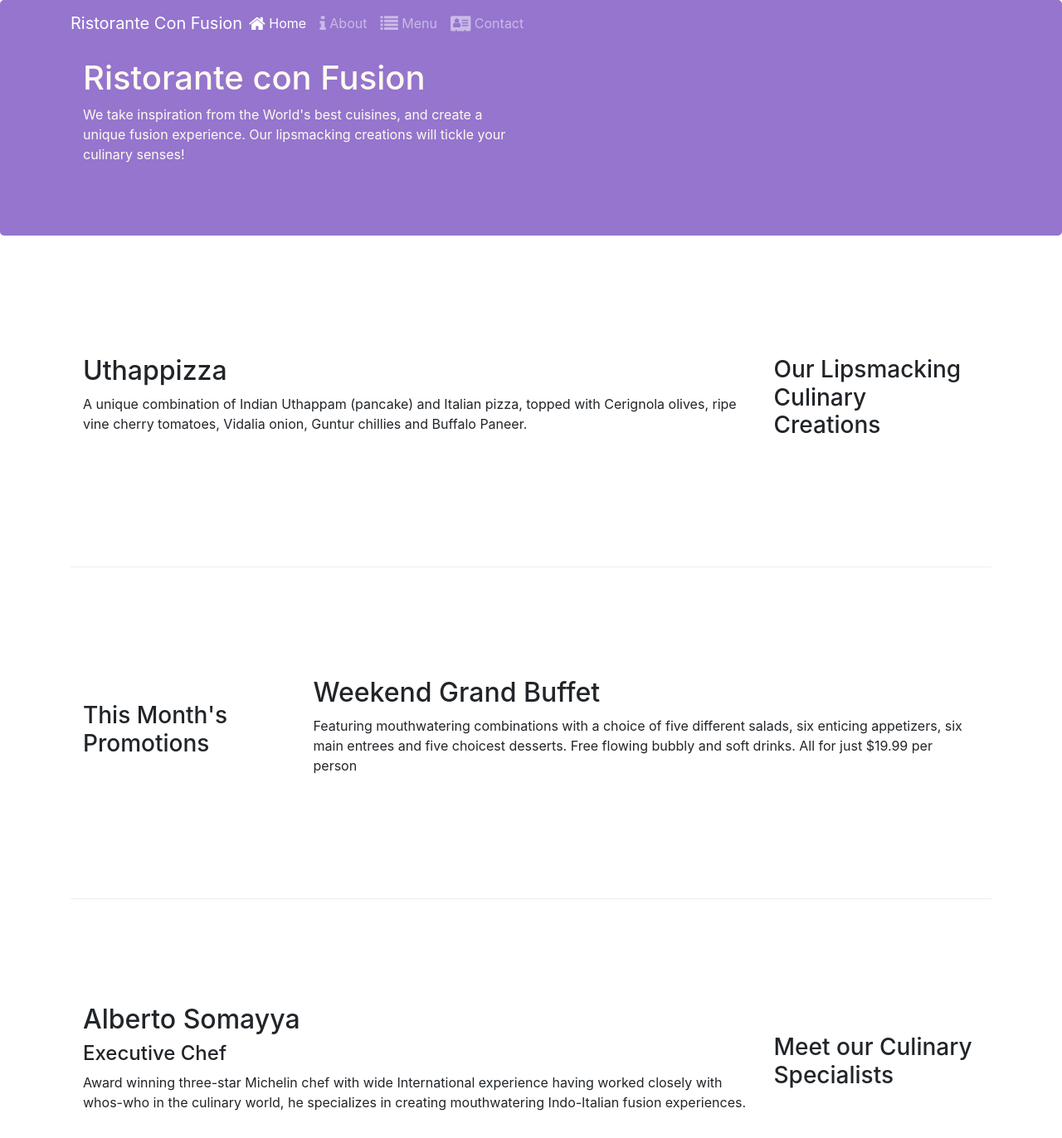
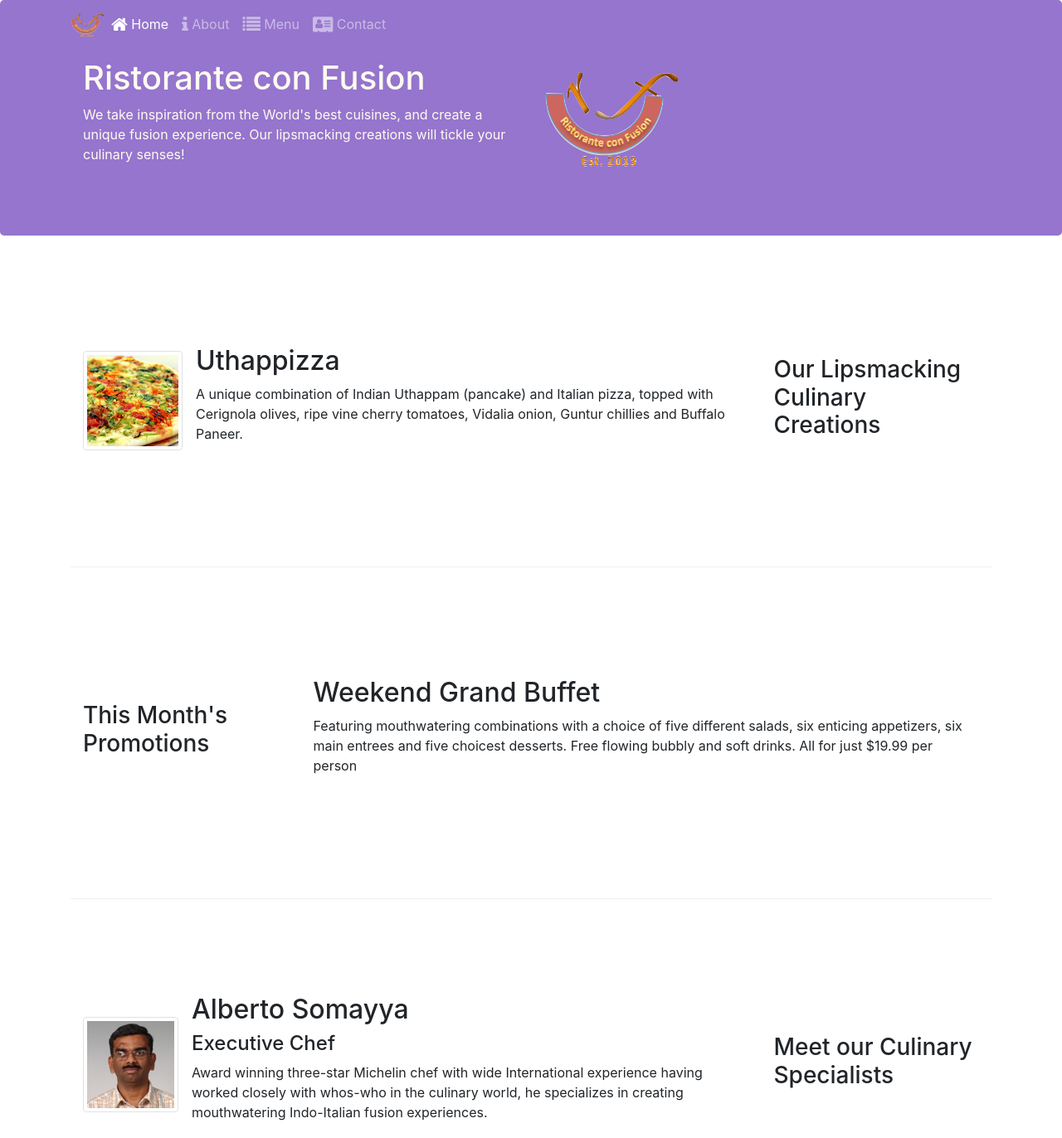
Before and after one commit to SanthoshVangapally/conFusion, a website: page index.html in a window 1280 px wide. Shown: the top 1372 px of the page at 83% size. Drawn offline with nearby package versions, Linux system fonts and the light colour scheme.

Commit message:
Images & Media

```diff
--- a/index.html
+++ b/index.html
@@ -21,7 +21,7 @@
             <button class="navbar-toggler" type="button" data-toggle="collapse" data-target="#Navbar">
                 <span class="navbar-toggler-icon"></span>
             </button>
-            <a class="navbar-brand mr-auto" href="#">Ristorante Con Fusion</a>
+            <a class="navbar-brand mr-auto" href="#"><img src="img/logo.png" height="30" width="41"></a>
             <div class="collapse navbar-collapse" id="Navbar">
                 <ul class="navbar-nav mr-auto">
                     <li class="nav-item active"><a class="nav-link" href="#"><span class="fa fa-home fa-lg"></span> Home</a></li>
@@ -39,7 +39,8 @@
                     <h1>Ristorante con Fusion</h1>
                     <p>We take inspiration from the World's best cuisines, and create a unique fusion experience. Our lipsmacking creations will tickle your culinary senses!</p>
                 </div>
-                <div class="col-12 col-sm">
+                <div class="col-12 col-sm align-self-center">
+                    <img src="img/logo.png" class="img-fluid">
                 </div>
             </div>
         </div>
@@ -51,8 +52,14 @@
                 <h3>Our Lipsmacking Culinary Creations</h3>
             </div>
             <div class="col col-sm order-sm-first col-md">
-                <h2>Uthappizza</h2>
-                <p>A unique combination of Indian Uthappam (pancake) and Italian pizza, topped with Cerignola olives, ripe vine cherry tomatoes, Vidalia onion, Guntur chillies and Buffalo Paneer.</p>
+                <div class="media">
+                    <img class="d-flex mr-3 img-thumbnail align-self-center"
+                    src="img/uthappizza.png" alt="uthappizza">
+                    <div class="media-body">
+                        <h2>Uthappizza</h2>
+                        <p>A unique combination of Indian Uthappam (pancake) and Italian pizza, topped with Cerignola olives, ripe vine cherry tomatoes, Vidalia onion, Guntur chillies and Buffalo Paneer.</p>
+                    </div>
+                </div>
             </div>
         </div>
 
@@ -72,9 +79,15 @@
                 <h3>Meet our Culinary Specialists</h3>
             </div>
             <div class="col col-sm order-sm-first col-md">
-                <h2>Alberto Somayya</h2>
-                <h4>Executive Chef</h4>
-                <p>Award winning three-star Michelin chef with wide International experience having worked closely with whos-who in the culinary world, he specializes in creating mouthwatering Indo-Italian fusion experiences. </p>
+                <div class="media">
+                    <img class="d-flex mr-3 img-thumbnail align-self-center"
+                    src="img/alberto.png" alt="alberto">
+                    <div class="media-body">
+                        <h2 class="mt-0">Alberto Somayya</h2>
+                        <h4>Executive Chef</h4>
+                        <p>Award winning three-star Michelin chef with wide International experience having worked closely with whos-who in the culinary world, he specializes in creating mouthwatering Indo-Italian fusion experiences. </p>
+                    </div>
+                </div>
             </div>
         </div>
     </div>
```
Also changed, not shown: aboutus.html (+4 -2 lines), contactus.html (+4 -2 lines), img/alberto.png (added), img/buffet.png (added), img/logo.png (added), img/uthappizza.png (added), 1 other file.
